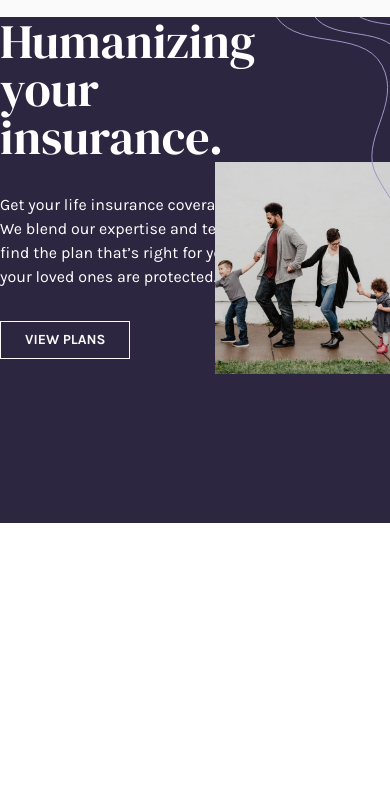
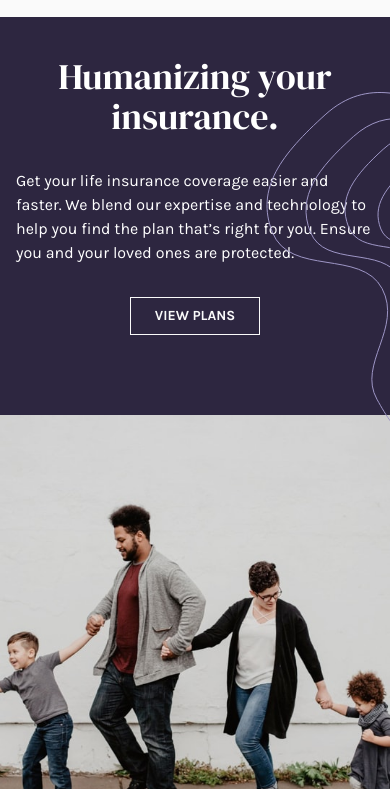
Before and after one commit to dzejkk/FEM-insure_landing_page, a website built with Vite: page index.html in a window 390 px wide. Shown: the part 55-844 px from the top of the page. Built offline with nearby package versions, Linux system fonts and the light colour scheme.

Commit message:
added mobile view

```diff
--- a/index.html
+++ b/index.html
@@ -75,25 +75,25 @@
   <!-- FIRST SECTION --------------------------------------------------------->
   <section>
     <div class="mx-auto h-[60dvh] bg-dark-violet animation-fade-out">
-      <div class="overflow-visible container mx-auto flex justify-between items-center">
+      <div class="overflow-visible container mx-auto flex flex-wrap justify-between items-center">
         <!--Background  gaphic 1-->
         <span
-          class="absolute z-20 w-full h-full max-w-[2000px] bg-[url(/images/bg-pattern-intro-right-mobile.svg)] bg-no-repeat bg-[100%_20%] sm:bg-[url(/public/images/bg-pattern-intro-right-desktop.svg)]">
+          class="overflow-clip absolute z-20 w-full h-full max-w-[2000px] bg-[url(/images/bg-pattern-intro-right-mobile.svg)] bg-no-repeat bg-[100%_20%] sm:bg-[url(/public/images/bg-pattern-intro-right-desktop.svg)]">
         </span>
         <!--Background  gaphic 1-->
 
-        <div class="text-white w-1/2">
-          <h1 class="2xl:text-7xl lg:text-6xl text-5xl text-white mb-8 font-DM animate-from-left">
+        <div class="text-white w-full px-4 pt-10 md:w-1/2 flex flex-col items-center md:flex md:flex-col md:items-start">
+          <h1 class="2xl:text-7xl lg:text-6xl md:text-left text-4xl text-center text-white mb-8 font-DM animate-from-left">
             Humanizing your insurance.
           </h1>
-          <p class="mb-8 w-96 animate-from-right">
+          <p class="mb-8 md:w-96 animate-from-right">
             Get your life insurance coverage easier and faster. We blend our
             expertise and technology to help you find the plan that’s right
             for you. Ensure you and your loved ones are protected.
           </p>
           <button class="button relative z-20 animate-bounce">View plans</button>
         </div>
-        <div class="text-white w-[45%] z-10">
+        <div class="text-white w-[100%] md:w-[45%] z-10">
           <img class="w-[100%] translate-y-20" src="/images/image-intro-desktop.jpg" alt="insurance" />
         </div>
       </div>
```
